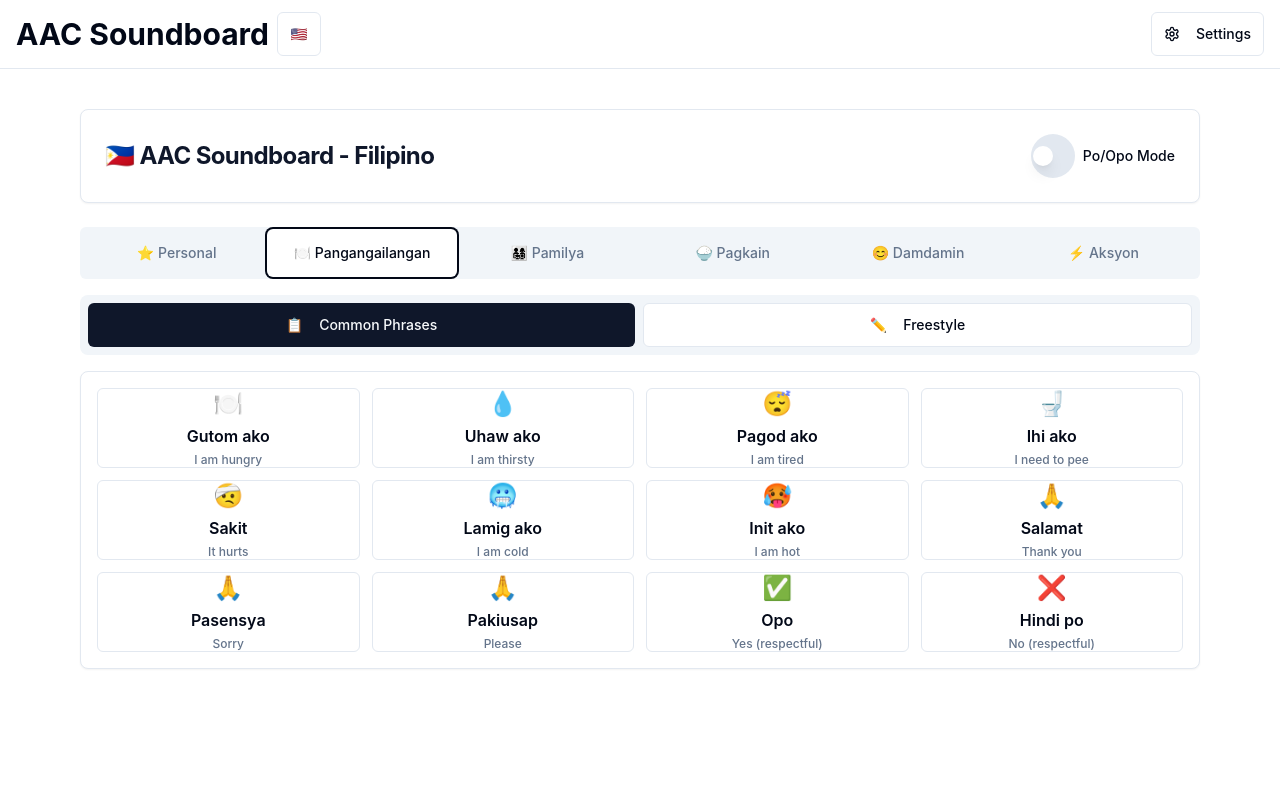
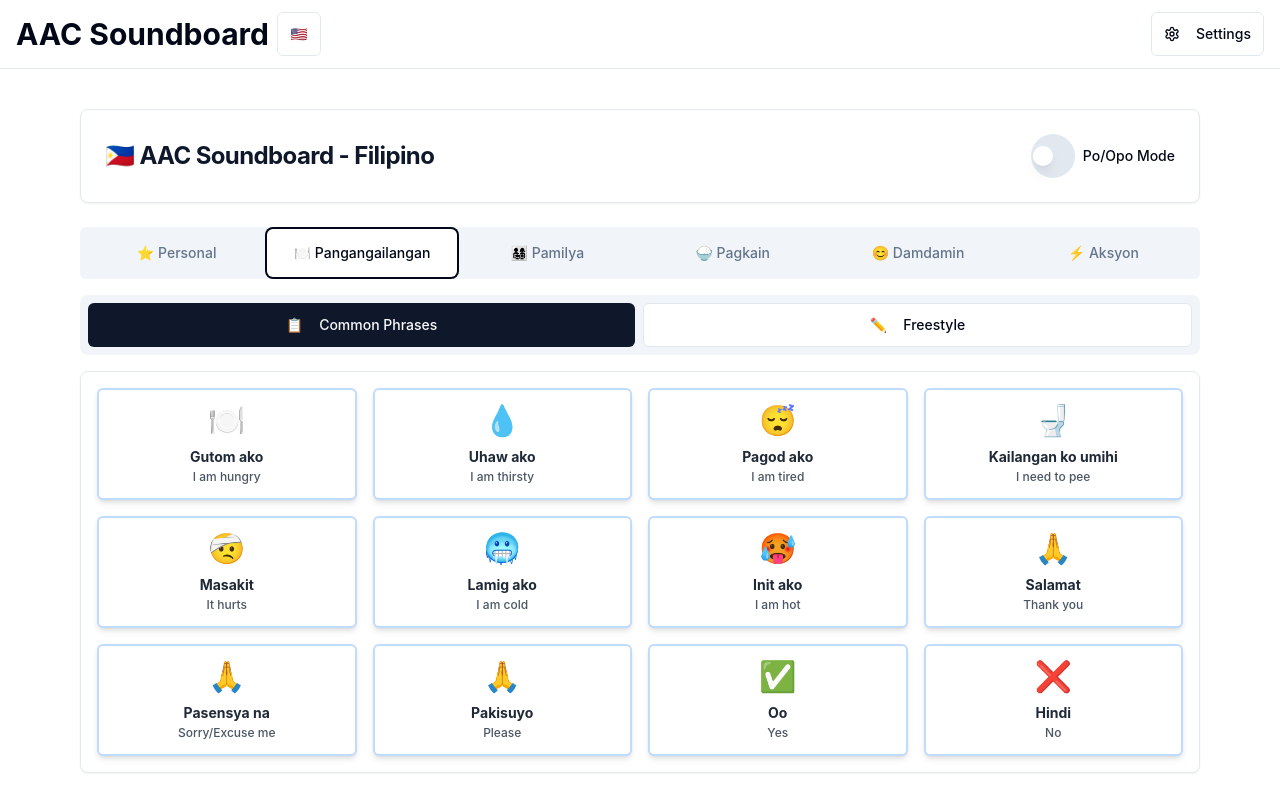
Before and after one commit to marvinguevarra/sonic-spectrum-sounds, a React (Vite) app: page / in a window 1280 px wide. Both pictures are taken after a click on the tab "🍽️ Pangangailangan". Built offline with nearby package versions, Linux system fonts and the light colour scheme.

Commit message:
feat: Add images, improve button formatting, and fix Po/Opo mode
- Added images to food and drink items.
- Improved button formatting and placement based on CBOARD inspiration.
- Fixed Po/Opo mode for intuitive application.

```diff
--- /dev/null
+++ b/src/components/EnhancedSoundButton.tsx
@@ -0,0 +1,92 @@
+
+import React from 'react';
+import { Button } from '@/components/ui/button';
+import { Phrase } from '@/types/phrase';
+import { elevenLabsService } from '@/services/elevenLabsService';
+import { useSettings } from '@/contexts/SettingsContext';
+
+interface EnhancedSoundButtonProps {
+  phrase: Phrase;
+  respectMode: boolean;
+  size?: 'small' | 'medium' | 'large';
+  onClick?: () => void;
+}
+
+export function EnhancedSoundButton({ phrase, respectMode, size = 'medium', onClick }: EnhancedSoundButtonProps) {
+  const { volume, voiceType } = useSettings();
+
+  const speakPhrase = async () => {
+    const text = respectMode && phrase.respectful ? phrase.respectful : phrase.filipino;
+
+    try {
+      await elevenLabsService.speak(text, {
+        volume,
+        voiceType,
+        bilingualMode: true,
+      });
+    } catch (error) {
+      console.error('Speech failed:', error);
+    }
+
+    if (onClick) onClick();
+  };
+
+  const sizeClasses = {
+    small: 'h-24 min-h-[96px]',
+    medium: 'h-28 min-h-[112px]',
+    large: 'h-32 min-h-[128px]'
+  };
+
+  const textSizes = {
+    small: 'text-xs',
+    medium: 'text-sm',
+    large: 'text-base'
+  };
+
+  const imageSizes = {
+    small: 'w-12 h-12',
+    medium: 'w-16 h-16',
+    large: 'w-20 h-20'
+  };
+
+  return (
+    <Button
+      onClick={speakPhrase}
+      className={`${sizeClasses[size]} w-full flex flex-col items-center justify-center gap-2 p-3 hover:scale-105 transition-all duration-200 bg-white hover:bg-blue-50 border-2 border-blue-200 hover:border-blue-400 shadow-md hover:shadow-lg`}
+      variant="outline"
+    >
+      {/* Image or Emoji Display */}
+      <div className="flex-shrink-0 flex items-center justify-center">
+        {phrase.image ? (
+          <img
+            src={phrase.image}
+            alt={phrase.english}
+            className={`${imageSizes[size]} object-cover rounded-lg border border-gray-200`}
+            onError={(e) => {
+              // Fallback to emoji if image fails to load
+              e.currentTarget.style.display = 'none';
+              e.currentTarget.nextElementSibling?.classList.remove('hidden');
+            }}
+          />
+        ) : null}
+        {phrase.emoji && (
+          <span
+            className={`${phrase.image ? 'hidden' : ''} text-3xl`}
+          >
+            {phrase.emoji}
+          </span>
+        )}
+      </div>
+
+      {/* Text Content */}
+      <div className="flex flex-col items-center gap-1 min-h-0 flex-1 justify-center">
+        <span className={`font-bold text-center leading-tight text-gray-800 ${textSizes[size]}`}>
+          {respectMode && phrase.respectful ? phrase.respectful : phrase.filipino}
+        </span>
+        <span className={`text-center leading-tight text-gray-600 ${size === 'small' ? 'text-[10px]' : 'text-xs'}`}>
+          {phrase.english}
+        </span>
+      </div>
+    </Button>
+  );
+}
--- a/src/components/MainSoundboard.tsx
+++ b/src/components/MainSoundboard.tsx
@@ -3,7 +3,7 @@ import { Tabs, TabsContent, TabsList, TabsTrigger } from '@/components/ui/tabs';
 import { Switch } from '@/components/ui/switch';
 import { Label } from '@/components/ui/label';
 import { Card, CardHeader, CardTitle, CardContent } from '@/components/ui/card';
-import { SoundButton } from './SoundButton';
+import { EnhancedSoundButton } from './EnhancedSoundButton';
 import { SentenceBuilder } from './SentenceBuilder';
 import { CategorySentenceBuilder } from './CategorySentenceBuilder';
 import { ModeToggle } from './ModeToggle';
@@ -42,10 +42,12 @@ export function MainSoundboard() {
     { id: 'activity-10', filipino: 'Magkulay', english: 'Drawing', category: 'activities', emoji: '🎨' },
   ];
 
-  // Food-specific navigation phrases
+  // Food-specific navigation phrases with improved Po/Opo mode
   const FOOD_NAV_PHRASES = [
     { id: 'food-nav-1', filipino: 'Gusto ko pa', english: 'I want more/seconds', category: 'food', respectful: 'Gusto ko pa po', emoji: '➕' },
     { id: 'food-nav-2', filipino: 'Ayaw ko na', english: 'No more/I\'ve had enough', category: 'food', respectful: 'Ayaw ko na po', emoji: '✋' },
+    { id: 'food-nav-3', filipino: 'Busog na ako', english: 'I am full', category: 'food', respectful: 'Busog na po ako', emoji: '😋' },
+    { id: 'food-nav-4', filipino: 'Sarap', english: 'Delicious', category: 'food', respectful: 'Masarap po', emoji: '😋' },
   ];
 
   return (
@@ -105,12 +107,12 @@ export function MainSoundboard() {
           ) : (
             <Card>
               <CardContent className="p-4">
-                <div className="grid grid-cols-2 sm:grid-cols-3 lg:grid-cols-4 gap-3">
+                <div className="grid grid-cols-2 sm:grid-cols-3 lg:grid-cols-4 gap-4">
                   {BASIC_NEEDS.map(phrase => (
-                    <SoundButton key={phrase.id} phrase={phrase} respectMode={respectMode} />
+                    <EnhancedSoundButton key={phrase.id} phrase={phrase} respectMode={respectMode} />
                   ))}
                   {POLITE_PHRASES.map(phrase => (
-                    <SoundButton key={phrase.id} phrase={phrase} respectMode={respectMode} />
+                    <EnhancedSoundButton key={phrase.id} phrase={phrase} respectMode={respectMode} />
                   ))}
                 </div>
               </CardContent>
@@ -125,9 +127,9 @@ export function MainSoundboard() {
           ) : (
             <Card>
               <CardContent className="p-4">
-                <div className="grid grid-cols-2 sm:grid-cols-3 lg:grid-cols-5 gap-3">
+                <div className="grid grid-cols-2 sm:grid-cols-3 lg:grid-cols-5 gap-4">
                   {FAMILY_TERMS.map(phrase => (
-                    <SoundButton key={phrase.id} phrase={phrase} respectMode={respectMode} />
+                    <EnhancedSoundButton key={phrase.id} phrase={phrase} respectMode={respectMode} />
                   ))}
                 </div>
               </CardContent>
@@ -145,9 +147,9 @@ export function MainSoundboard() {
               <Card>
                 <CardContent className="p-4">
                   <h3 className="text-sm font-semibold mb-3 text-muted-foreground">Quick Actions</h3>
-                  <div className="grid grid-cols-2 gap-3">
+                  <div className="grid grid-cols-2 sm:grid-cols-4 gap-3">
                     {FOOD_NAV_PHRASES.map(phrase => (
-                      <SoundButton key={phrase.id} phrase={phrase} respectMode={respectMode} />
+                      <EnhancedSoundButton key={phrase.id} phrase={phrase} respectMode={respectMode} size="small" />
                     ))}
                   </div>
                 </CardContent>
@@ -157,9 +159,9 @@ export function MainSoundboard() {
               <Card>
                 <CardContent className="p-4">
                   <h3 className="text-sm font-semibold mb-3 text-muted-foreground">Mga Pagkain at Inumin (Foods & Drinks)</h3>
-                  <div className="grid grid-cols-2 sm:grid-cols-3 lg:grid-cols-4 gap-3">
+                  <div className="grid grid-cols-2 sm:grid-cols-3 lg:grid-cols-4 gap-4">
                     {COMMON_FOODS.map(phrase => (
-                      <SoundButton key={phrase.id} phrase={phrase} respectMode={respectMode} />
+                      <EnhancedSoundButton key={phrase.id} phrase={phrase} respectMode={respectMode} />
                     ))}
                   </div>
                 </CardContent>
@@ -175,9 +177,9 @@ export function MainSoundboard() {
           ) : (
             <Card>
               <CardContent className="p-4">
-                <div className="grid grid-cols-2 sm:grid-cols-3 lg:grid-cols-6 gap-3">
+                <div className="grid grid-cols-2 sm:grid-cols-3 lg:grid-cols-6 gap-4">
                   {FEELINGS_PHRASES.map(phrase => (
-                    <SoundButton key={phrase.id} phrase={phrase} respectMode={respectMode} />
+                    <EnhancedSoundButton key={phrase.id} phrase={phrase} respectMode={respectMode} />
                   ))}
                 </div>
               </CardContent>
@@ -191,9 +193,9 @@ export function MainSoundboard() {
           <Card>
             <CardContent className="p-4">
               <h3 className="text-lg font-semibold mb-4">Mga Gawain (Activities)</h3>
-              <div className="grid grid-cols-2 sm:grid-cols-3 lg:grid-cols-5 gap-3">
+              <div className="grid grid-cols-2 sm:grid-cols-3 lg:grid-cols-5 gap-4">
                 {ACTIVITIES_PHRASES.map(phrase => (
-                  <SoundButton key={phrase.id} phrase={phrase} respectMode={respectMode} />
+                  <EnhancedSoundButton key={phrase.id} phrase={phrase} respectMode={respectMode} />
                 ))}
               </div>
             </CardContent>
--- a/src/data/phrases.ts
+++ b/src/data/phrases.ts
@@ -1,12 +1,11 @@
-
 import { Phrase, VerbPhrase } from '@/types/phrase';
 
 export const BASIC_NEEDS: Phrase[] = [
   { id: 'need-1', filipino: 'Gutom ako', english: 'I am hungry', category: 'needs', respectful: 'Gutom po ako', emoji: '🍽️' },
   { id: 'need-2', filipino: 'Uhaw ako', english: 'I am thirsty', category: 'needs', respectful: 'Uhaw po ako', emoji: '💧' },
   { id: 'need-3', filipino: 'Pagod ako', english: 'I am tired', category: 'needs', respectful: 'Pagod po ako', emoji: '😴' },
-  { id: 'need-4', filipino: 'Ihi ako', english: 'I need to pee', category: 'needs', respectful: 'Ihi po ako', emoji: '🚽' },
-  { id: 'need-5', filipino: 'Sakit', english: 'It hurts', category: 'needs', respectful: 'Masakit po', emoji: '🤕' },
+  { id: 'need-4', filipino: 'Kailangan ko umihi', english: 'I need to pee', category: 'needs', respectful: 'Kailangan ko pong umihi', emoji: '🚽' },
+  { id: 'need-5', filipino: 'Masakit', english: 'It hurts', category: 'needs', respectful: 'Masakit po', emoji: '🤕' },
   { id: 'need-6', filipino: 'Lamig ako', english: 'I am cold', category: 'needs', respectful: 'Lamig po ako', emoji: '🥶' },
   { id: 'need-7', filipino: 'Init ako', english: 'I am hot', category: 'needs', respectful: 'Init po ako', emoji: '🥵' },
 ];
@@ -25,22 +24,110 @@ export const FAMILY_TERMS: Phrase[] = [
 ];
 
 export const COMMON_FOODS: Phrase[] = [
-  { id: 'food-1', filipino: 'Kanin', english: 'Rice', category: 'food', emoji: '🍚' },
-  { id: 'food-2', filipino: 'Tubig', english: 'Water', category: 'food', emoji: '💧' },
-  { id: 'food-3', filipino: 'Adobo', english: 'Adobo', category: 'food', emoji: '🍖' },
-  { id: 'food-4', filipino: 'Sinigang', english: 'Sinigang', category: 'food', emoji: '🍲' },
-  { id: 'food-5', filipino: 'Taho', english: 'Taho', category: 'food', emoji: '🥤' },
-  { id: 'food-6', filipino: 'Pancit', english: 'Pancit', category: 'food', emoji: '🍜' },
-  { id: 'food-7', filipino: 'Lechon', english: 'Lechon', category: 'food', emoji: '🍖' },
-  { id: 'food-8', filipino: 'Halo-halo', english: 'Halo-halo', category: 'food', emoji: '🍧' },
+  {
+    id: 'food-1',
+    filipino: 'Kanin',
+    english: 'Rice',
+    category: 'food',
+    emoji: '🍚',
+    image: 'https://images.unsplash.com/photo-1586201375761-83865001e31c?w=200&h=200&fit=crop&crop=center'
+  },
+  {
+    id: 'food-2',
+    filipino: 'Tubig',
+    english: 'Water',
+    category: 'food',
+    emoji: '💧',
+    image: 'https://images.unsplash.com/photo-1560472354-b33ff0c44a43?w=200&h=200&fit=crop&crop=center'
+  },
+  {
+    id: 'food-3',
+    filipino: 'Adobo',
+    english: 'Adobo',
+    category: 'food',
+    emoji: '🍖',
+    image: 'https://images.unsplash.com/photo-1455619452474-d2be8b1e70cd?w=200&h=200&fit=crop&crop=center'
+  },
+  {
+    id: 'food-4',
+    filipino: 'Sinigang',
+    english: 'Sinigang',
+    category: 'food',
+    emoji: '🍲',
+    image: 'https://images.unsplash.com/photo-1569718212165-3a8278d5f624?w=200&h=200&fit=crop&crop=center'
+  },
+  {
+    id: 'food-5',
+    filipino: 'Taho',
+    english: 'Taho',
+    category: 'food',
+    emoji: '🥤',
+    image: 'https://images.unsplash.com/photo-1556909114-f6e7ad7d3136?w=200&h=200&fit=crop&crop=center'
+  },
+  {
+    id: 'food-6',
+    filipino: 'Pancit',
+    english: 'Pancit',
+    category: 'food',
+    emoji: '🍜',
+    image: 'https://images.unsplash.com/photo-1569562211093-4ed0d0758f12?w=200&h=200&fit=crop&crop=center'
+  },
+  {
+    id: 'food-7',
+    filipino: 'Lechon',
+    english: 'Lechon',
+    category: 'food',
+    emoji: '🍖',
+    image: 'https://images.unsplash.com/photo-1618160702438-9b02ab6515c9?w=200&h=200&fit=crop&crop=center'
+  },
+  {
+    id: 'food-8',
+    filipino: 'Halo-halo',
+    english: 'Halo-halo',
+    category: 'food',
+    emoji: '🍧',
+    image: 'https://images.unsplash.com/photo-1551024709-8f23befc6f87?w=200&h=200&fit=crop&crop=center'
+  },
+  {
+    id: 'food-9',
+    filipino: 'Gatas',
+    english: 'Milk',
+    category: 'food',
+    emoji: '🥛',
+    image: 'https://images.unsplash.com/photo-1550583724-b2692b85b150?w=200&h=200&fit=crop&crop=center'
+  },
+  {
+    id: 'food-10',
+    filipino: 'Kape',
+    english: 'Coffee',
+    category: 'food',
+    emoji: '☕',
+    image: 'https://images.unsplash.com/photo-1495474472287-4d71bcdd2085?w=200&h=200&fit=crop&crop=center'
+  },
+  {
+    id: 'food-11',
+    filipino: 'Saging',
+    english: 'Banana',
+    category: 'food',
+    emoji: '🍌',
+    image: 'https://images.unsplash.com/photo-1571771894821-ce9b6c11b08e?w=200&h=200&fit=crop&crop=center'
+  },
+  {
+    id: 'food-12',
+    filipino: 'Mansanas',
+    english: 'Apple',
+    category: 'food',
+    emoji: '🍎',
+    image: 'https://images.unsplash.com/photo-1560806887-1e4cd0b6cbd6?w=200&h=200&fit=crop&crop=center'
+  },
 ];
 
 export const POLITE_PHRASES: Phrase[] = [
   { id: 'polite-1', filipino: 'Salamat', english: 'Thank you', category: 'polite', respectful: 'Salamat po', emoji: '🙏' },
-  { id: 'polite-2', filipino: 'Pasensya', english: 'Sorry', category: 'polite', respectful: 'Pasensya po', emoji: '🙏' },
-  { id: 'polite-3', filipino: 'Pakiusap', english: 'Please', category: 'polite', respectful: 'Pakiusap po', emoji: '🙏' },
-  { id: 'polite-4', filipino: 'Opo', english: 'Yes (respectful)', category: 'polite', emoji: '✅' },
-  { id: 'polite-5', filipino: 'Hindi po', english: 'No (respectful)', category: 'polite', emoji: '❌' },
+  { id: 'polite-2', filipino: 'Pasensya na', english: 'Sorry/Excuse me', category: 'polite', respectful: 'Pasensya na po', emoji: '🙏' },
+  { id: 'polite-3', filipino: 'Pakisuyo', english: 'Please', category: 'polite', respectful: 'Pakisuyo po', emoji: '🙏' },
+  { id: 'polite-4', filipino: 'Oo', english: 'Yes', category: 'polite', respectful: 'Opo', emoji: '✅' },
+  { id: 'polite-5', filipino: 'Hindi', english: 'No', category: 'polite', respectful: 'Hindi po', emoji: '❌' },
 ];
 
 export const COMMON_VERBS: VerbPhrase[] = [
--- a/src/types/phrase.ts
+++ b/src/types/phrase.ts
@@ -1,4 +1,3 @@
-
 export interface Phrase {
   id: string;
   filipino: string;
@@ -6,6 +5,7 @@ export interface Phrase {
   category: string;
   respectful?: string;
   emoji?: string;
+  image?: string;
 }
 
 export interface VerbPhrase {
```
Also changed, not shown: src/index.css (+60 -2 lines).
